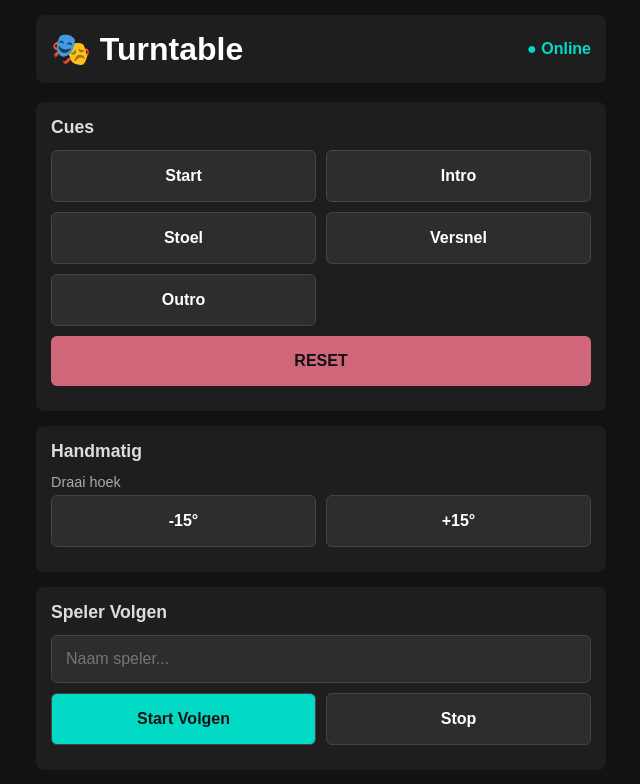
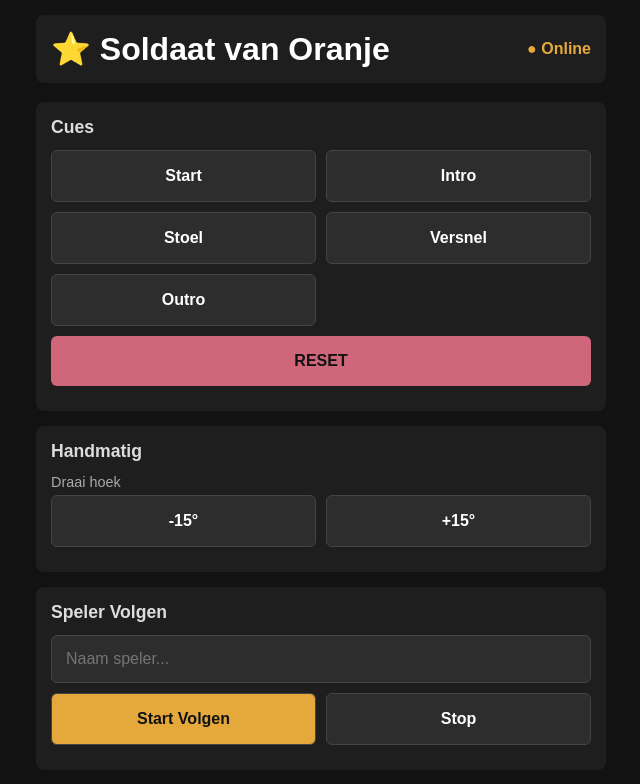
Before and after one commit to Kykyboo/SoldaatvanOranje-Draaischijf, a website: page public/index.html in a window 1280 px wide. Shown: the whole page, without its empty margins (319-959 px from the left). Drawn offline with Linux system fonts and the light colour scheme; no server answers.

Commit message:
Update index.html

```diff
--- a/public/index.html
+++ b/public/index.html
@@ -3,7 +3,7 @@
 <head>
     <meta charset="UTF-8">
     <meta name="viewport" content="width=device-width, initial-scale=1.0">
-    <title>Neodimium Turntable Control</title>
+    <title>Soldaat van Oranje - Turntable Control</title>
     <style>
         * { box-sizing: border-box; margin: 0; padding: 0; font-family: sans-serif; }
         body { background: #121212; color: #fff; min-height: 100vh; display: flex; flex-direction: column; padding: 15px; max-width: 600px; margin: 0 auto; justify-content: space-between; }
@@ -12,7 +12,7 @@
         h2 { font-size: 1.1rem; margin-bottom: 12px; color: #ddd; }
         .grid-cues { display: grid; grid-template-columns: 1fr 1fr; gap: 10px; margin-bottom: 10px; }
         button { background: #2d2d2d; color: white; border: 1px solid #444; padding: 16px; border-radius: 6px; cursor: pointer; font-size: 1rem; font-weight: bold; }
-        button:active { background: #bb86fc; color: #121212; }
+        button:active { background: #e5a93b; color: #121212; }
         .btn-reset { background: #cf6679; border: none; grid-column: span 2; color: #121212; }
         input { background: #2d2d2d; border: 1px solid #444; color: white; padding: 14px; border-radius: 6px; width: 100%; margin-bottom: 10px; font-size: 1rem; }
         .row { display: flex; gap: 10px; margin-bottom: 10px; }
@@ -23,8 +23,8 @@
 <body>
 
     <header>
-        <h1>🎭 Turntable</h1>
-        <span style="color: #03dac6; font-weight: bold;">● Online</span>
+        <h1>⭐ Soldaat van Oranje</h1>
+        <span style="color: #e5a93b; font-weight: bold;">● Online</span>
     </header>
 
     <main>
@@ -53,7 +53,7 @@
             <h2>Speler Volgen</h2>
             <input type="text" id="playerName" placeholder="Naam speler...">
             <div class="row">
-                <button onclick="toggleTrack(true)" style="background: #03dac6; color: #121212;">Start Volgen</button>
+                <button onclick="toggleTrack(true)" style="background: #e5a93b; color: #121212;">Start Volgen</button>
                 <button onclick="toggleTrack(false)">Stop</button>
             </div>
         </div>
```
